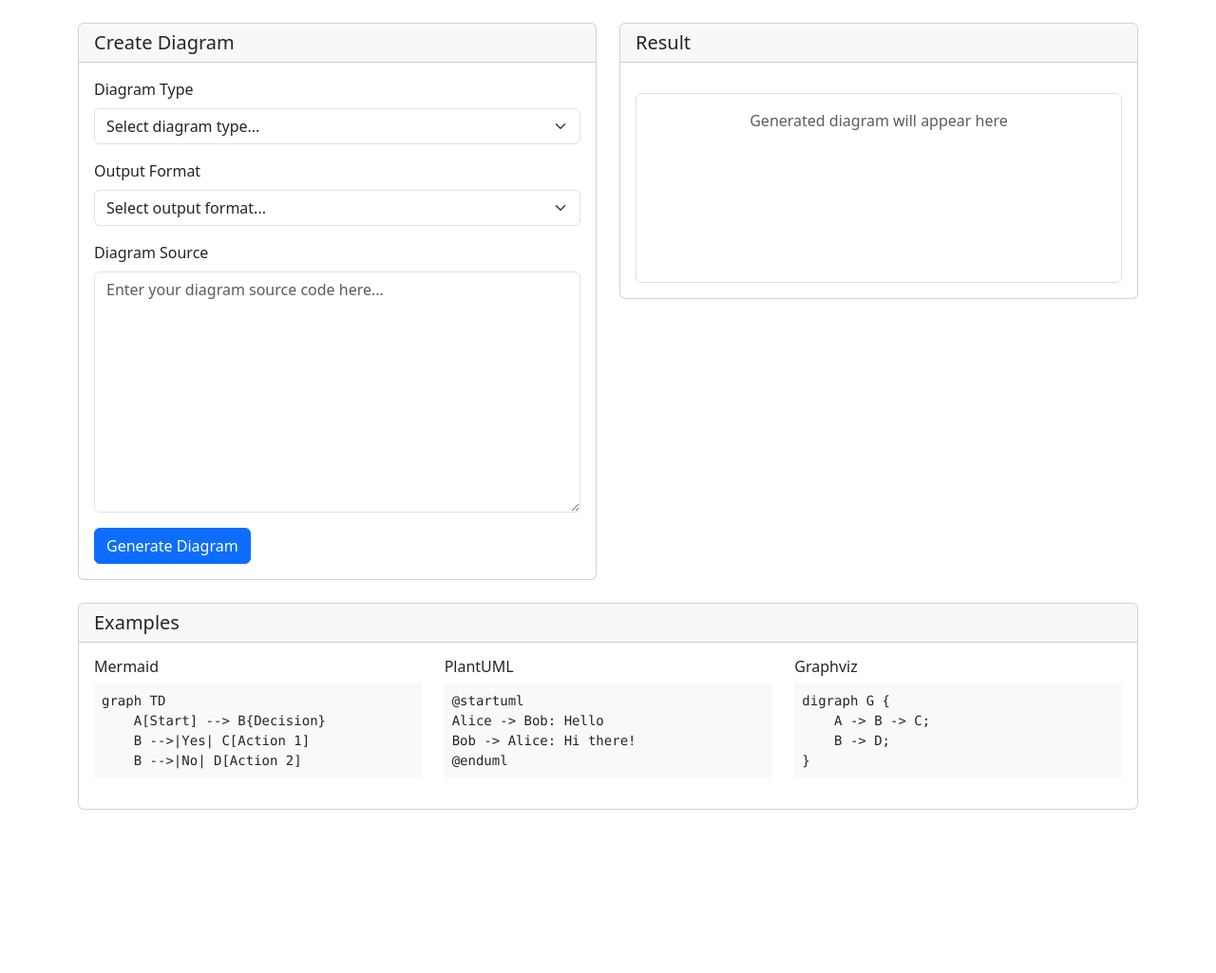
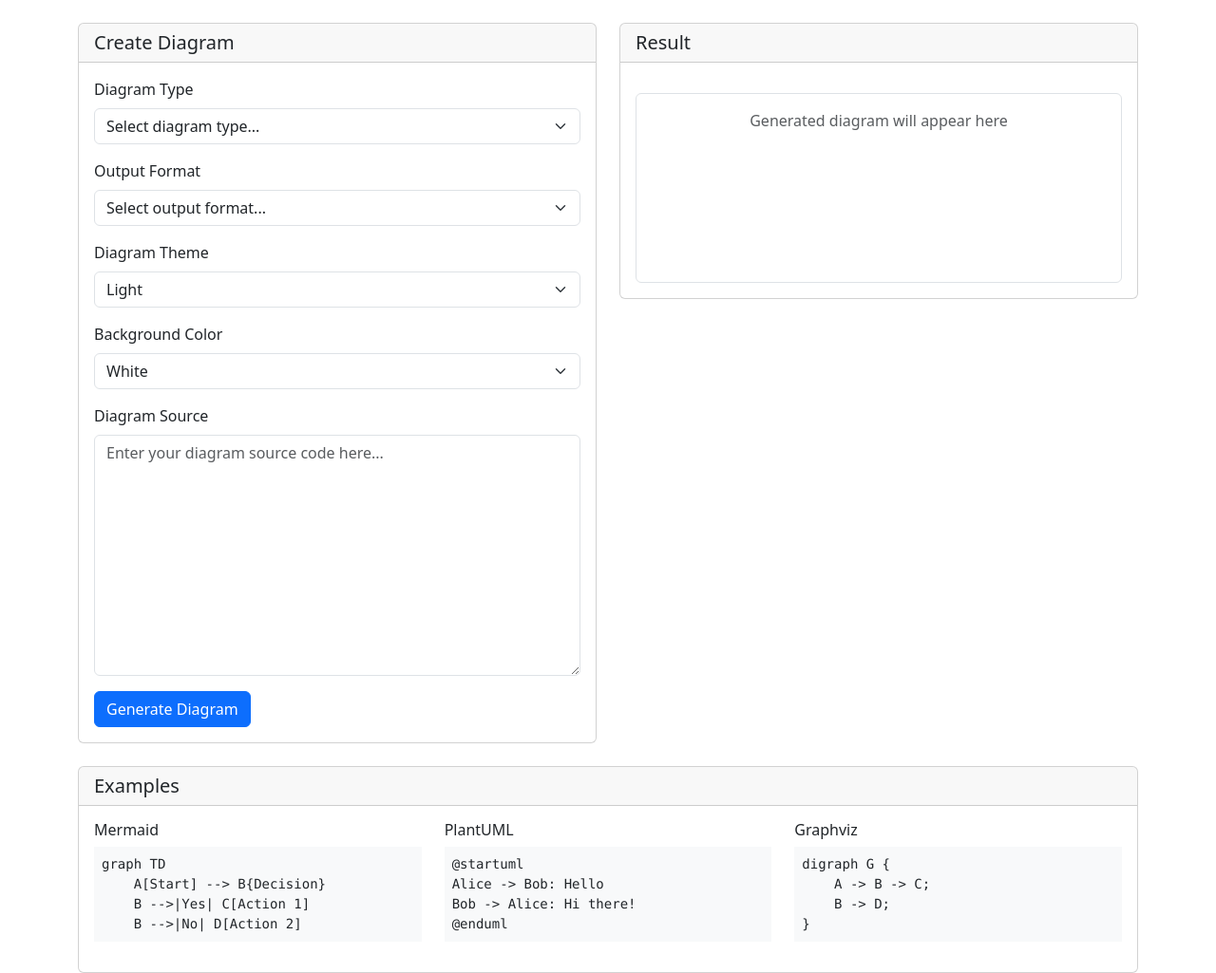
Before and after one commit to Stef500/kroki_generator, a Flask app: page / in a window 1280 px wide. Shown: the part 56-1081 px from the top of the page at 95% size. Before the commit the page ends 909 px from the top, so only its background shows below. Run offline with Flask 3, Linux system fonts and the light colour scheme.

Commit message:
add themes

```diff
--- a/docker-compose.yml
+++ b/docker-compose.yml
@@ -1,5 +1,3 @@
-version: '3.8'
-
 services:
   # Main Flask application
   app:
@@ -31,7 +29,7 @@ services:
 
   # Kroki service for diagram generation
   kroki:
-    image: yuzutech/kroki:0.24.0
+    image: yuzutech/kroki:latest
     ports:
       - "8000:8000"
     environment:
@@ -52,7 +50,7 @@ services:
 
   # Mermaid companion service
   mermaid:
-    image: yuzutech/kroki-mermaid:0.24.0
+    image: yuzutech/kroki-mermaid:latest
     expose:
       - "8002"
     networks:
--- a/src/config.py
+++ b/src/config.py
@@ -22,6 +22,10 @@ class Config:
 
     # Security
     SECRET_KEY = os.getenv("SECRET_KEY", "dev-key-change-in-production")
+
+    # Diagram styling
+    DIAGRAM_BACKGROUND_COLOR = os.getenv("DIAGRAM_BACKGROUND_COLOR", "white")
+    DIAGRAM_THEME = os.getenv("DIAGRAM_THEME", "default")
 
 
 class DevelopmentConfig(Config):
--- a/src/main.py
+++ b/src/main.py
@@ -24,4 +24,5 @@ def create_app(config_name=None):
 
 if __name__ == "__main__":
     app = create_app()
-    app.run(host="0.0.0.0", port=5000, debug=True)
+    port = int(os.getenv("FLASK_PORT", 5000))
+    app.run(host="0.0.0.0", port=port, debug=True)
--- a/src/routes.py
+++ b/src/routes.py
@@ -85,6 +85,7 @@ def health():
 @main_bp.route("/api/generate", methods=["POST"])
 def generate_diagram():
     """Generate diagram via Kroki API."""
+    logger.info(f"Received request: Content-Type={request.content_type}")
     try:
         # Parse request data
         if request.content_type == "application/json":
@@ -109,6 +110,9 @@ def generate_diagram():
                 400,
             )
 
+        # Log received data
+        logger.info(f"Parsed data keys: {list(data.keys()) if data else 'None'}")
+
         # Validate required fields
         required_fields = ["diagram_type", "output_format", "diagram_source"]
         missing_fields = [field for field in required_fields if not data.get(field)]
@@ -122,11 +126,24 @@ def generate_diagram():
 
         # Generate diagram
         kroki_client = KrokiClient()
-        image_data, content_type = kroki_client.generate_diagram(
-            diagram_type=data["diagram_type"],
-            output_format=data["output_format"],
-            diagram_source=data["diagram_source"],
-        )
+
+        # Set theme if provided
+        if "diagram_theme" in data:
+            # Temporarily set theme in current_app config for this request
+            from flask import current_app
+            original_theme = current_app.config.get("DIAGRAM_THEME")
+            current_app.config["DIAGRAM_THEME"] = data["diagram_theme"]
+
+        try:
+            image_data, content_type = kroki_client.generate_diagram(
+                diagram_type=data["diagram_type"],
+                output_format=data["output_format"],
+                diagram_source=data["diagram_source"],
+            )
+        finally:
+            # Restore original theme
+            if "diagram_theme" in data and original_theme is not None:
+                current_app.config["DIAGRAM_THEME"] = original_theme
 
         # Return binary response
         filename = f"diagram.{data['output_format']}"
@@ -149,4 +166,7 @@ def generate_diagram():
         return jsonify({"error": str(e)}), 400
     except Exception as e:
         logger.error(f"Unexpected error in generate_diagram: {str(e)}")
-        return jsonify({"error": "Internal server error"}), 500
+        logger.error(f"Error type: {type(e)}")
+        import traceback
+        logger.error(f"Traceback: {traceback.format_exc()}")
+        return jsonify({"error": f"Internal server error: {str(e)}"}), 500
--- a/templates/base.html
+++ b/templates/base.html
@@ -13,6 +13,12 @@
             margin-top: 1rem;
             min-height: 200px;
             text-align: center;
+            background-color: {{ config.DIAGRAM_BACKGROUND_COLOR }};
+        }
+        .diagram-output img {
+            background-color: {{ config.DIAGRAM_BACKGROUND_COLOR }};
+            border-radius: 0.25rem;
+            padding: 0.5rem;
         }
         .loading {
             display: none;
--- a/templates/index.html
+++ b/templates/index.html
@@ -25,6 +25,26 @@
                             <option value="">Select output format...</option>
                             <option value="png">PNG</option>
                             <option value="svg">SVG</option>
+                        </select>
+                    </div>
+
+                    <div class="mb-3">
+                        <label for="diagram_theme" class="form-label">Diagram Theme</label>
+                        <select class="form-select" id="diagram_theme" name="diagram_theme">
+                            <option value="light" selected>Light</option>
+                            <option value="dark">Dark</option>
+                            <option value="neutral">Neutral</option>
+                            <option value="forest">Forest</option>
+                        </select>
+                    </div>
+
+                    <div class="mb-3">
+                        <label for="background_color" class="form-label">Background Color</label>
+                        <select class="form-select" id="background_color" name="background_color">
+                            <option value="white" selected>White</option>
+                            <option value="transparent">Transparent</option>
+                            <option value="#f8f9fa">Light Gray</option>
+                            <option value="black">Black</option>
                         </select>
                     </div>
 
@@ -136,19 +156,20 @@ document.getElementById('diagramForm').addEventListener('submit', async function
         const url = URL.createObjectURL(blob);
 
         // Display result
-        if (data.output_format === 'svg') {
-            const img = document.createElement('img');
-            img.src = url;
-            img.style.maxWidth = '100%';
-            result.innerHTML = '';
-            result.appendChild(img);
-        } else {
-            const img = document.createElement('img');
-            img.src = url;
-            img.style.maxWidth = '100%';
-            result.innerHTML = '';
-            result.appendChild(img);
+        const img = document.createElement('img');
+        img.src = url;
+        img.style.maxWidth = '100%';
+
+        // Apply background color
+        const bgColor = data.background_color || 'white';
+        if (bgColor !== 'transparent') {
+            img.style.backgroundColor = bgColor;
+            img.style.borderRadius = '0.25rem';
+            img.style.padding = '0.5rem';
         }
+
+        result.innerHTML = '';
+        result.appendChild(img);
 
         // Setup download
         downloadBtn.style.display = 'inline-block';
```
Also changed, not shown: src/kroki_client.py (+60 -6 lines), 1 other file.
